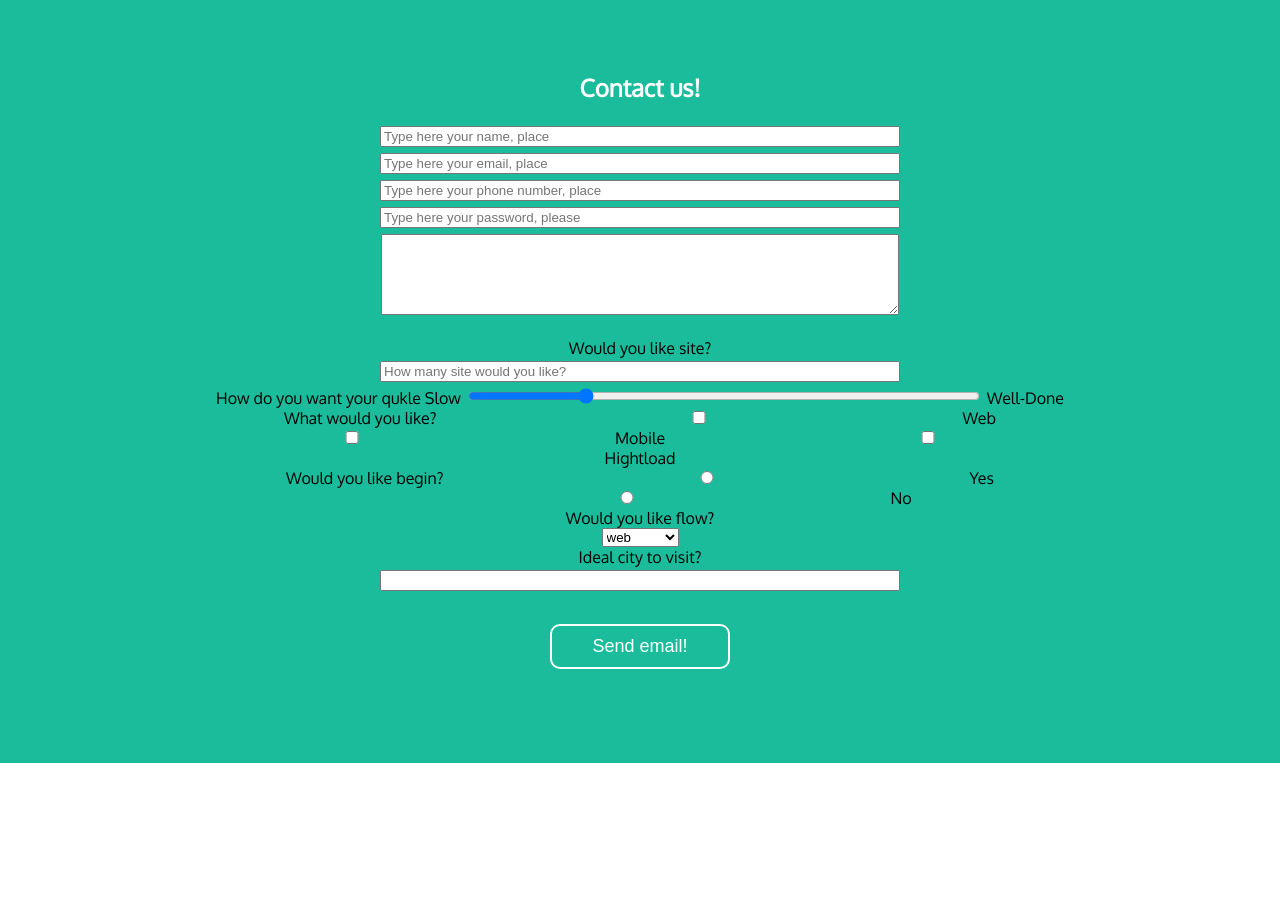
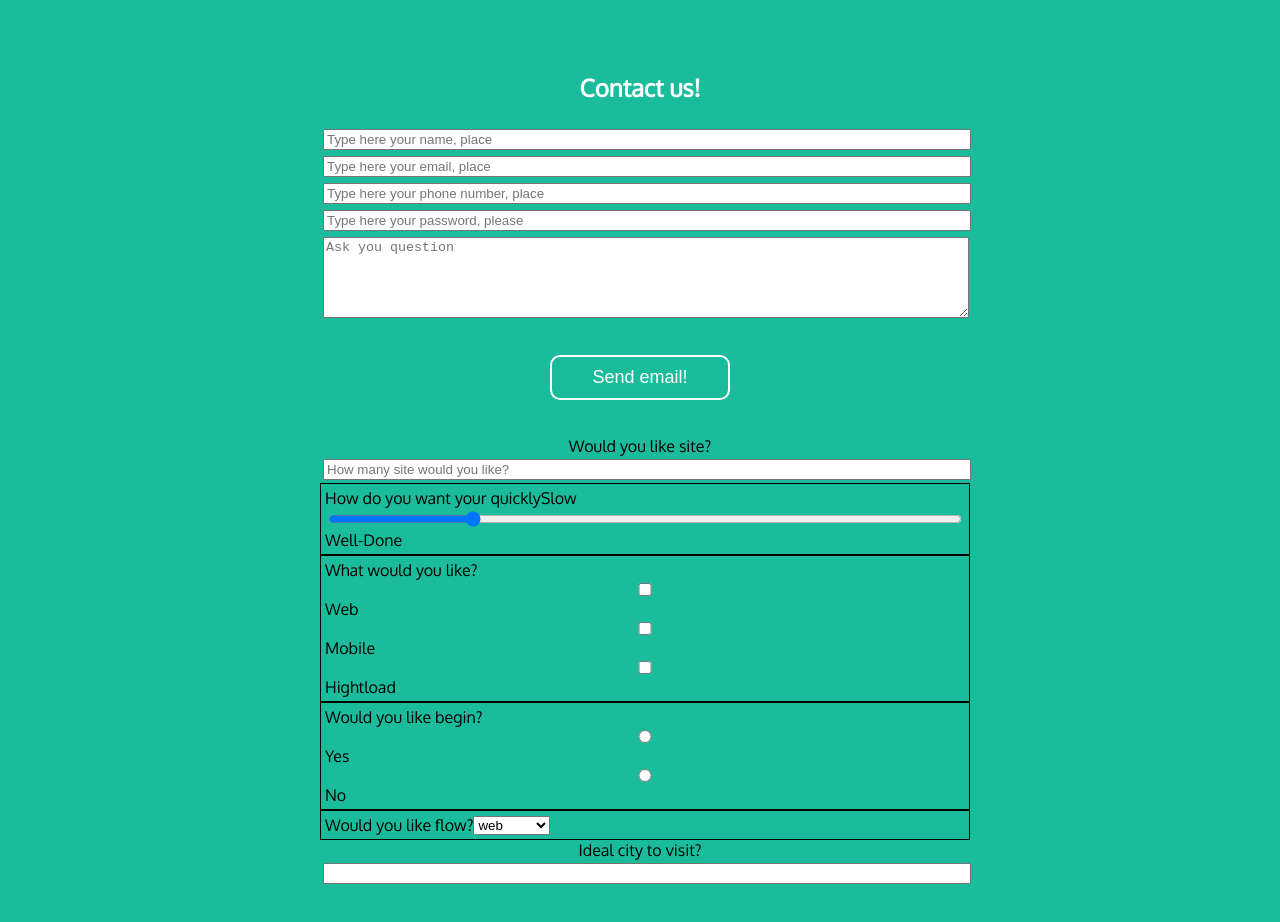
Before and after one commit to Halif4ik/intro-to-fullstack, a plain HTML site: page ps1-html_css/part3/index3.html in a window 1280 px wide. Shown: the part 1140-2062 px from the top of the page. Before the commit the page ends 1903 px from the top, so only its background shows below. Drawn offline with Linux system fonts and the light colour scheme.

Commit message:
end lending2

```diff
--- a/ps1-html_css/part3/index3.html
+++ b/ps1-html_css/part3/index3.html
@@ -74,27 +74,30 @@
     <h2> Contact us!</h2>
     <!--    begin forms-->
     <form>
-        <input type="text" class="inputs" placeholder="Type here your name, place" pattern="^\w">
-        <input type="email" class="inputs" placeholder="Type here your email, place">
-        <input type="tel" class="inputs" placeholder="Type here your phone number, place">
+        <input type="text" placeholder="Type here your name, place" pattern="^\w">
+        <input type="email" placeholder="Type here your email, place">
+        <input type="tel" placeholder="Type here your phone number, place">
         <input type="password" name="pass" id="password" placeholder="Type here your password, please">
-        <textarea placeholder="Ask you question"  class="inputs" rows="5">  </textarea>
+
+        <textarea placeholder="Ask you question" class="inputs" rows="5"></textarea>
+        <button type="submit" class="button_long">Send email!</button>
         <!--        add all inputs--><br>
+    </form>
 
-
-        <label for="inputs">Would you like site?</label>
-        <input type="number" name="amount" id="inputs" placeholder="How many site would you like?"
+    <form>
+        <label for="box">Would you like site?</label>
+        <input type="number" name="amount" id="box" placeholder="How many site would you like?"
                pattern="^[0-9]+">
 
 
-        <section class="inputs">
-            <label for="doneness">How do you want your qukle</label>
+        <div class="box">
+            <label for="doneness">How do you want your quickly</label>
                         <span>Slow</span>
             <input type="range" name="doneness" id="doneness" value="3" min="1" max="10">
             <span>Well-Done</span>
-        </section>
+        </div>
 
-        <section class="inputs">
+        <div class="box">
             <span>What would you like?</span>
             <input type="checkbox" id="web" value="web">
             <label for="web">Web</label>
@@ -102,23 +105,27 @@
             <label for="mobile">Mobile</label>
             <input type="checkbox" id="hightload" value="hightload">
             <label for="hightload">Hightload</label>
-        </section>
+        </div>
 
 
-        <div class="inputs">
+        <div class="box">
             <span>Would you like begin?</span>
+            <br>
             <input type="radio" id="yes" name="start" value="yes">
             <label for="yes">Yes</label>
             <input type="radio" id="no" name="start" value="no">
             <label for="no">No</label>
         </div>
 
+        <div class="box">
             <span>Would you like flow?</span>
+            <br>
             <select id=flow name=flow>
                 <option value="web">web</option>
                 <option value="mobile">mobile</option>
                 <option value="hightload">hightload</option>
             </select>
+        </div>
 
         <label for="city">Ideal city to visit?</label>
         <input type="text" list="cities" id="city" name="city">
@@ -132,9 +139,8 @@
             <option value="Other"></option>
         </datalist>
         <!--        thats all inputs-->
-        <button type="button" class="button_long">Send email!</button>
+    </form>
 
-    </form>
 </section>
 
 </body>
--- a/ps1-html_css/part3/sPart3.css
+++ b/ps1-html_css/part3/sPart3.css
@@ -113,20 +113,18 @@ header {
     font-size: 20px;
     font-weight: bold;
 }
+/* override style class our_awesome */
 .contact{
-    display: flex;
     flex-direction: column;
 }
 form{
-   display: flex;
-    flex-direction: column;
-    flex-wrap: wrap;
-    align-items: center;
     text-align: center;
+    width: 50vw;
+    margin: 3px;
 }
 
 form input, textarea {
-    width: 40vw;
+    width: 100%;
     margin: 3px;
     }
 
@@ -141,3 +139,13 @@ form input, textarea {
     margin: 30px auto;
 
 }
+.box{
+    display: flex;
+    flex-wrap: wrap;
+    align-items: end;
+    text-align: center;
+    border: black 1px solid;
+    padding: 4px;
+    width: 100%;
+
+}
```
Also changed, not shown: ps1-html_css/tresh/Part3/index.html (+1 -0 lines). Lines whose indentation alone changed are shown as unchanged.
